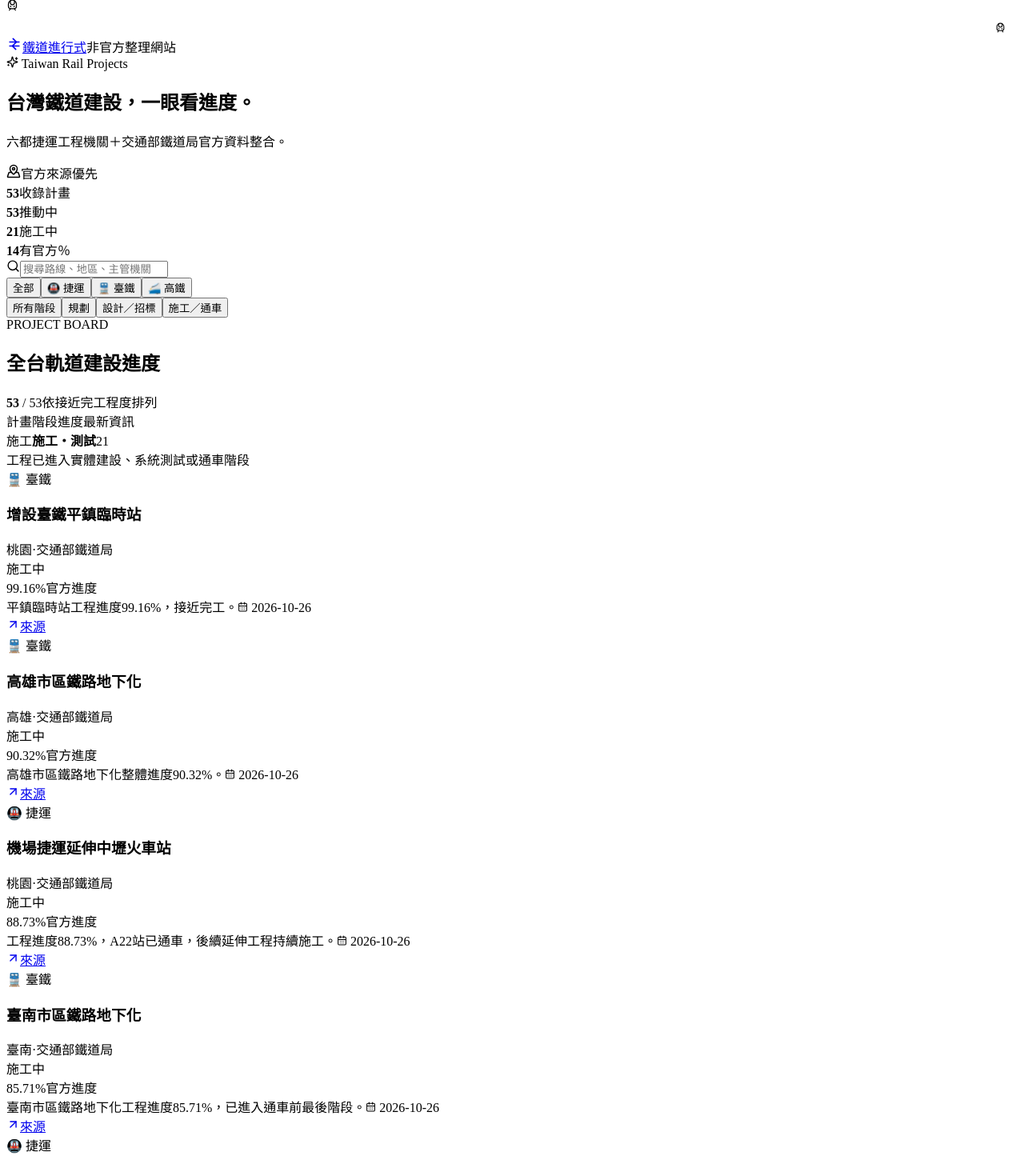
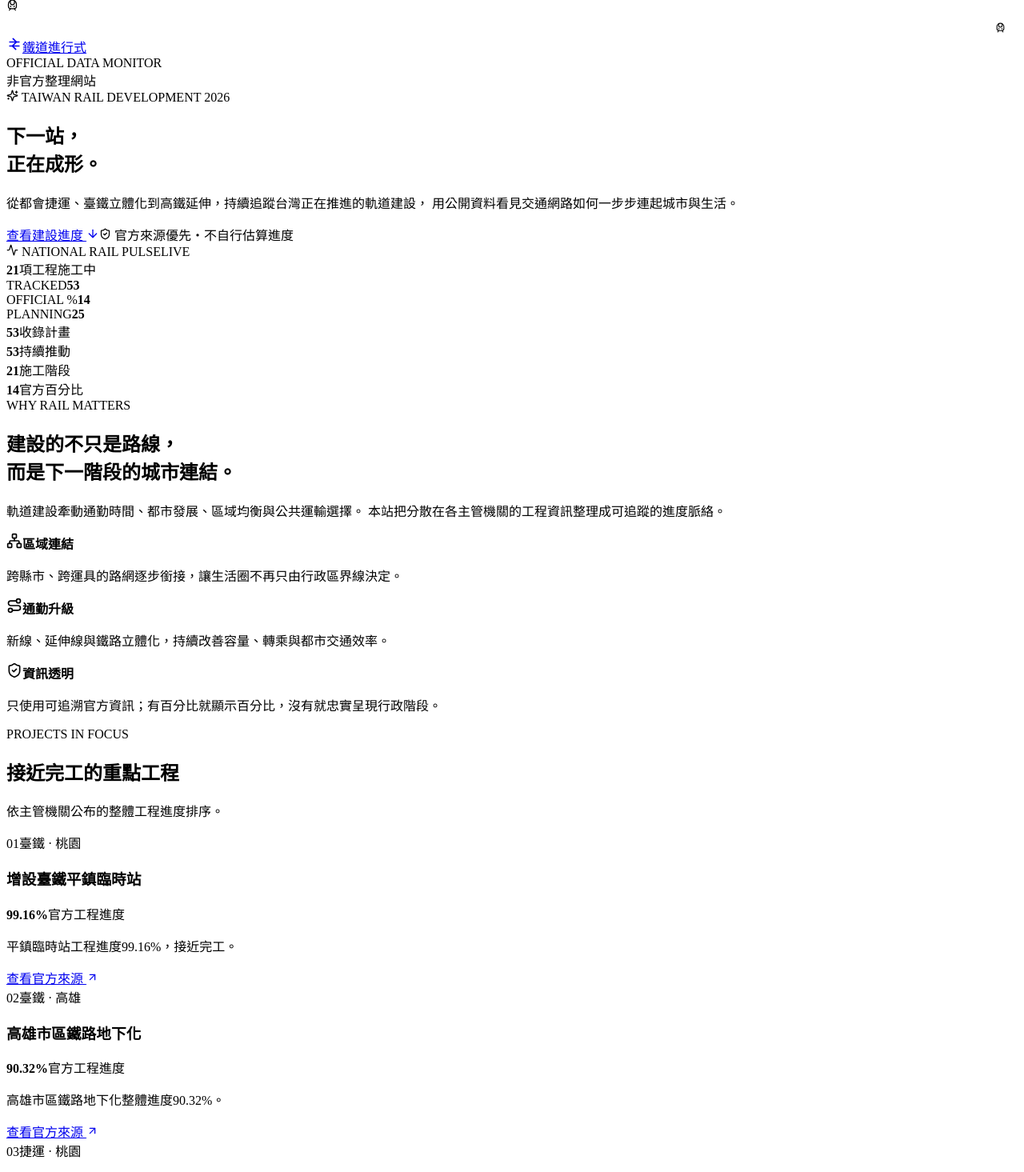
Before and after one commit to k1vink1vin/railway-in-progress-tw, a React (Vite) app: page / in a window 1280 px wide. Shown: the top 1465 px of the page at 80% size. Built offline with nearby package versions, Linux system fonts and the light colour scheme; the HTML template or start-up script is replaced by a standard one.

Commit message:
feat: redesign homepage as tech-forward rail policy portal

```diff
--- a/src/App.tsx
+++ b/src/App.tsx
@@ -9,11 +9,16 @@
   useTransform,
 } from 'framer-motion'
 import {
+  Activity,
+  ArrowDown,
   ArrowUpRight,
   CalendarDays,
   MapPinned,
+  Network,
   RailSymbol,
+  Route,
   Search,
+  ShieldCheck,
   Sparkles,
   TrainFront,
 } from 'lucide-react'
@@ -174,10 +179,7 @@
     <>
       <div className="scroll-rail scroll-rail-desktop" aria-hidden="true">
         <div className="rail-line rail-line-vertical" />
-        <motion.div
-          className="rail-progress rail-progress-vertical"
-          style={{ scaleY: smoothProgress }}
-        />
+        <motion.div className="rail-progress rail-progress-vertical" style={{ scaleY: smoothProgress }} />
         <motion.div className="scroll-train scroll-train-vertical" style={{ y: trainY }}>
           <TrainFront size={15} />
         </motion.div>
@@ -188,10 +190,7 @@
 
       <div className="scroll-rail scroll-rail-mobile" aria-hidden="true">
         <div className="rail-line rail-line-horizontal" />
-        <motion.div
-          className="rail-progress rail-progress-horizontal"
-          style={{ scaleX: smoothProgress }}
-        />
+        <motion.div className="rail-progress rail-progress-horizontal" style={{ scaleX: smoothProgress }} />
         <motion.div className="scroll-train scroll-train-horizontal" style={{ x: trainX }}>
           <TrainFront size={13} />
         </motion.div>
@@ -254,10 +253,44 @@
         <span className="station-count">{count}</span>
       </div>
       <span className="stage-station-subtitle">{subtitle}</span>
-      <span className="station-track" aria-hidden="true">
-        <i /><i /><i />
-      </span>
+      <span className="station-track" aria-hidden="true"><i /><i /><i /></span>
     </motion.div>
+  )
+}
+
+function FeaturedProject({ project, rank }: { project: RailwayProject; rank: number }) {
+  return (
+    <motion.article
+      className="featured-project"
+      style={{ '--route-color': project.color } as React.CSSProperties}
+      initial={{ opacity: 0, y: 18 }}
+      whileInView={{ opacity: 1, y: 0 }}
+      viewport={{ once: true, amount: 0.45 }}
+      transition={{ delay: rank * 0.08, duration: 0.45 }}
+    >
+      <div className="featured-scan" />
+      <div className="featured-topline">
+        <span>0{rank + 1}</span>
+        <span>{typeMeta[project.type].label} · {project.region}</span>
+      </div>
+      <h3>{project.name}</h3>
+      <div className="featured-progress">
+        <strong><CountUp value={project.progressPercent ?? 0} /></strong>
+        <span>官方工程進度</span>
+      </div>
+      <div className="featured-track">
+        <motion.i
+          initial={{ width: 0 }}
+          whileInView={{ width: `${project.progressPercent ?? 0}%` }}
+          viewport={{ once: true }}
+          transition={{ duration: 0.9, ease: 'easeOut' }}
+        />
+      </div>
+      <p>{project.latestUpdate}</p>
+      <a href={project.source.url} target="_blank" rel="noreferrer">
+        查看官方來源 <ArrowUpRight size={15} />
+      </a>
+    </motion.article>
   )
 }
 
@@ -387,11 +420,21 @@
       .filter((group) => group.projects.length > 0)
   }, [filtered])
 
+  const featured = useMemo(
+    () =>
+      projects
+        .filter((project) => project.phase === 'construction' && typeof project.progressPercent === 'number')
+        .sort((a, b) => (b.progressPercent ?? 0) - (a.progressPercent ?? 0))
+        .slice(0, 3),
+    [],
+  )
+
   const stats = useMemo(() => {
     const active = projects.filter((project) => project.phase !== 'operating').length
     const construction = projects.filter((project) => project.phase === 'construction').length
     const withProgress = projects.filter((project) => typeof project.progressPercent === 'number').length
-    return { total: projects.length, active, construction, withProgress }
+    const planning = projects.filter((project) => stageGroupFor(project) === 'planning').length
+    return { total: projects.length, active, construction, withProgress, planning }
   }, [])
 
   return (
@@ -399,6 +442,7 @@
       <ScrollRail />
 
       <section className="hero">
+        <div className="hero-grid" aria-hidden="true" />
         <div className="hero-glow hero-glow-one" />
         <div className="hero-glow hero-glow-two" />
         <div className="hero-route hero-route-one" aria-hidden="true" />
@@ -409,44 +453,80 @@
             <span className="brand-icon"><RailSymbol size={20} /></span>
             <span>鐵道進行式</span>
           </a>
+          <div className="topbar-status">
+            <span className="live-dot" />
+            <span>OFFICIAL DATA MONITOR</span>
+          </div>
           <span className="unofficial">非官方整理網站</span>
         </nav>
 
-        <div className="hero-compact">
+        <div className="hero-policy">
           <motion.div
             className="hero-copy"
-            initial={{ opacity: 0, y: 8 }}
+            initial={{ opacity: 0, y: 12 }}
             animate={{ opacity: 1, y: 0 }}
-            transition={{ duration: 0.4 }}
+            transition={{ duration: 0.48 }}
           >
-            <div className="hero-kicker"><Sparkles size={15} /> Taiwan Rail Projects</div>
-            <h1>台灣鐵道建設，<span>一眼看進度。</span></h1>
-            <p>六都捷運工程機關＋交通部鐵道局官方資料整合。</p>
+            <div className="hero-kicker"><Sparkles size={15} /> TAIWAN RAIL DEVELOPMENT 2026</div>
+            <h1>下一站，<br /><span>正在成形。</span></h1>
+            <p className="hero-lead">
+              從都會捷運、臺鐵立體化到高鐵延伸，持續追蹤台灣正在推進的軌道建設，
+              用公開資料看見交通網路如何一步步連起城市與生活。
+            </p>
+
+            <div className="hero-actions">
+              <a className="primary-action" href="#projects">
+                查看建設進度 <ArrowDown size={16} />
+              </a>
+              <span className="trust-note"><ShieldCheck size={15} /> 官方來源優先・不自行估算進度</span>
+            </div>
           </motion.div>
 
           <motion.div
-            className="hero-source"
-            initial={{ opacity: 0, x: 8 }}
+            className="command-panel"
+            initial={{ opacity: 0, x: 24 }}
             animate={{ opacity: 1, x: 0 }}
-            transition={{ delay: 0.15, duration: 0.4 }}
+            transition={{ delay: 0.12, duration: 0.55 }}
           >
-            <MapPinned size={18} />
-            <span>官方來源優先</span>
+            <div className="command-head">
+              <span><Activity size={15} /> NATIONAL RAIL PULSE</span>
+              <span className="command-state">LIVE</span>
+            </div>
+            <div className="command-main">
+              <strong>{stats.construction}</strong>
+              <span>項工程施工中</span>
+            </div>
+            <div className="command-bars">
+              <i style={{ '--bar': '92%' } as React.CSSProperties} />
+              <i style={{ '--bar': '68%' } as React.CSSProperties} />
+              <i style={{ '--bar': '81%' } as React.CSSProperties} />
+              <i style={{ '--bar': '54%' } as React.CSSProperties} />
+              <i style={{ '--bar': '73%' } as React.CSSProperties} />
+              <i style={{ '--bar': '88%' } as React.CSSProperties} />
+            </div>
+            <div className="command-stats">
+              <div><span>TRACKED</span><strong>{stats.total}</strong></div>
+              <div><span>OFFICIAL %</span><strong>{stats.withProgress}</strong></div>
+              <div><span>PLANNING</span><strong>{stats.planning}</strong></div>
+            </div>
+            <div className="command-network" aria-hidden="true">
+              <span /><span /><span /><span /><span />
+            </div>
           </motion.div>
         </div>
 
         <div className="stats-grid">
           {[
             [stats.total, '收錄計畫'],
-            [stats.active, '推動中'],
-            [stats.construction, '施工中'],
-            [stats.withProgress, '有官方％'],
+            [stats.active, '持續推動'],
+            [stats.construction, '施工階段'],
+            [stats.withProgress, '官方百分比'],
           ].map(([value, label], index) => (
             <motion.div
               key={label}
               initial={{ opacity: 0, y: 8 }}
               animate={{ opacity: 1, y: 0 }}
-              transition={{ delay: 0.08 + index * 0.055 }}
+              transition={{ delay: 0.12 + index * 0.055 }}
             >
               <strong>{value}</strong><span>{label}</span>
             </motion.div>
@@ -454,7 +534,63 @@
         </div>
       </section>
 
-      <section className="content">
+      <section className="policy-section">
+        <div className="policy-intro">
+          <span className="section-kicker">WHY RAIL MATTERS</span>
+          <h2>建設的不只是路線，<br />而是下一階段的城市連結。</h2>
+          <p>
+            軌道建設牽動通勤時間、都市發展、區域均衡與公共運輸選擇。
+            本站把分散在各主管機關的工程資訊整理成可追蹤的進度脈絡。
+          </p>
+        </div>
+
+        <div className="policy-pillars">
+          <motion.article initial={{ opacity: 0, y: 18 }} whileInView={{ opacity: 1, y: 0 }} viewport={{ once: true }}>
+            <span><Network size={20} /></span>
+            <strong>區域連結</strong>
+            <p>跨縣市、跨運具的路網逐步銜接，讓生活圈不再只由行政區界線決定。</p>
+          </motion.article>
+          <motion.article initial={{ opacity: 0, y: 18 }} whileInView={{ opacity: 1, y: 0 }} viewport={{ once: true }} transition={{ delay: .07 }}>
+            <span><Route size={20} /></span>
+            <strong>通勤升級</strong>
+            <p>新線、延伸線與鐵路立體化，持續改善容量、轉乘與都市交通效率。</p>
+          </motion.article>
+          <motion.article initial={{ opacity: 0, y: 18 }} whileInView={{ opacity: 1, y: 0 }} viewport={{ once: true }} transition={{ delay: .14 }}>
+            <span><ShieldCheck size={20} /></span>
+            <strong>資訊透明</strong>
+            <p>只使用可追溯官方資訊；有百分比就顯示百分比，沒有就忠實呈現行政階段。</p>
+          </motion.article>
+        </div>
+      </section>
+
+      <section className="featured-section">
+        <div className="featured-heading">
+          <div>
+            <span className="section-kicker">PROJECTS IN FOCUS</span>
+            <h2>接近完工的重點工程</h2>
+          </div>
+          <p>依主管機關公布的整體工程進度排序。</p>
+        </div>
+        <div className="featured-grid">
+          {featured.map((project, index) => (
+            <FeaturedProject key={project.id} project={project} rank={index} />
+          ))}
+        </div>
+      </section>
+
+      <section className="content" id="projects">
+        <div className="board-intro">
+          <div>
+            <span className="section-kicker">PROJECT MONITOR</span>
+            <h2>全台軌道建設進度</h2>
+            <p>從最接近完工的工程一路看到規劃中的下一代路網。</p>
+          </div>
+          <div className="result-summary">
+            <strong>{filtered.length}</strong> / {projects.length}
+            <span>依接近完工程度排列</span>
+          </div>
+        </div>
+
         <div className="toolbar">
           <label className="search-box">
             <Search size={17} />
@@ -503,17 +639,6 @@
           </div>
         </div>
 
-        <div className="list-heading">
-          <div>
-            <span className="section-kicker">PROJECT BOARD</span>
-            <h2>全台軌道建設進度</h2>
-          </div>
-          <div className="result-summary">
-            <strong>{filtered.length}</strong> / {projects.length}
-            <span>依接近完工程度排列</span>
-          </div>
-        </div>
-
         <div className="project-list-head" aria-hidden="true">
           <span>計畫</span>
           <span>階段</span>
@@ -558,8 +683,11 @@
       </section>
 
       <footer>
-        <strong>鐵道進行式</strong>
-        <span>資料以各主管機關最新公告為準 · GitHub Pages</span>
+        <div>
+          <strong>鐵道進行式</strong>
+          <span>TAIWAN RAIL PROJECTS</span>
+        </div>
+        <span>非官方整理網站 · 資料以各主管機關最新公告為準</span>
       </footer>
     </main>
   )
```
